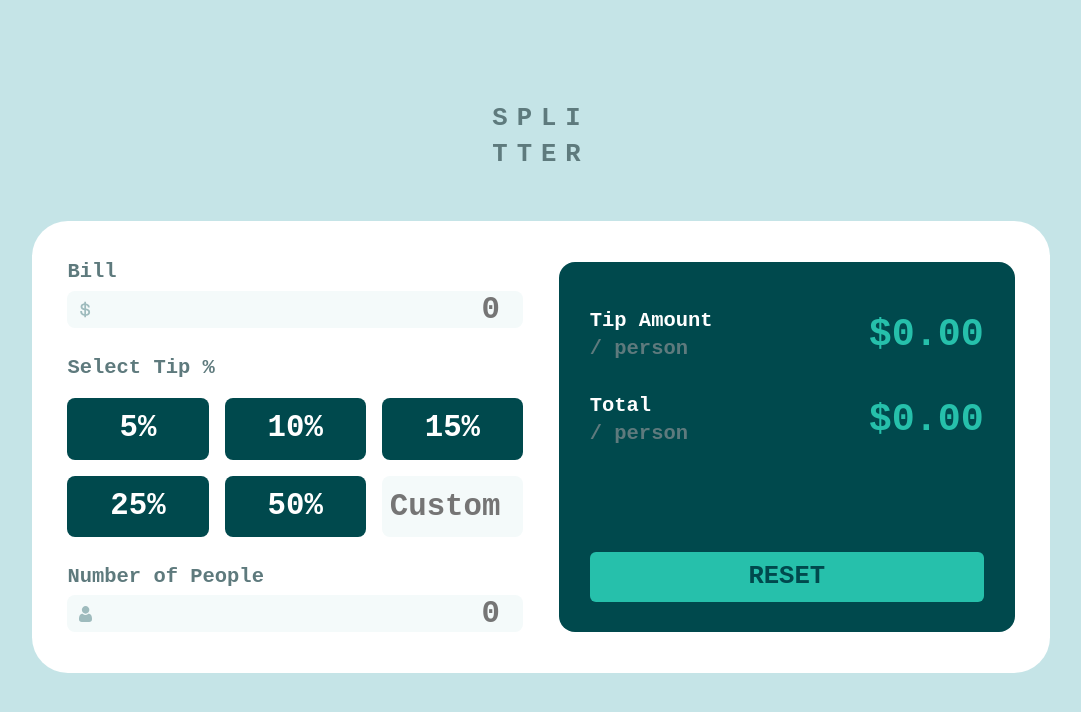
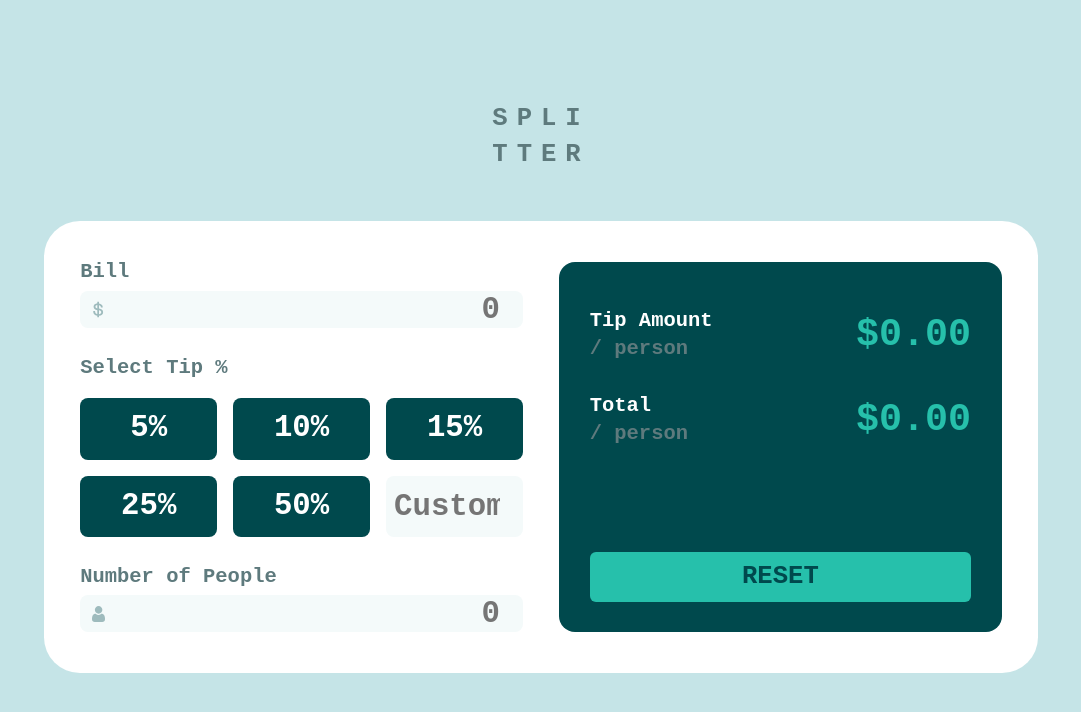
Before and after one commit to erlynascarate/tip-calculator-app, a React (Vite) app: page / in a window 1280 px wide. Shown: the top 712 px of the page, without its empty margins (99-1180 px from the left). Built offline with nearby package versions, Linux system fonts and the light colour scheme.

Commit message:
Mejora el README.md y ajusta el diseño de la app

```diff
--- a/src/sass/App.scss
+++ b/src/sass/App.scss
@@ -12,7 +12,7 @@ main {
     border-start-start-radius: 2.8rem;
     border-start-end-radius: 2.8rem;
     padding: 3.2rem 2.8rem;
-    max-inline-size: 74rem;
+    max-inline-size: 72rem;
     background-color: vars.$white;
 
     &-container {
--- a/src/sass/Info.scss
+++ b/src/sass/Info.scss
@@ -2,7 +2,7 @@
 
 .info {
     display: grid;
-    grid-template-rows: repeat(2,auto) 1fr auto;
+    grid-template-rows: repeat(2, auto) 1fr auto;
     row-gap: 2.8rem;
     border-radius: 16px;
     padding: 2.4rem;
--- a/src/sass/SelectTip.scss
+++ b/src/sass/SelectTip.scss
@@ -2,7 +2,7 @@
 
 .select-tip {
     display: grid;
-    grid-template-columns: repeat(auto-fit, minmax(11rem, 1fr));
+    grid-template-columns: repeat(auto-fit, minmax(10.5rem, 1fr));
     grid-auto-rows: 4.8rem;
     gap: 16px;
 
```
Also changed, not shown: 1 other file (tests, documents, lock files or other folders).
